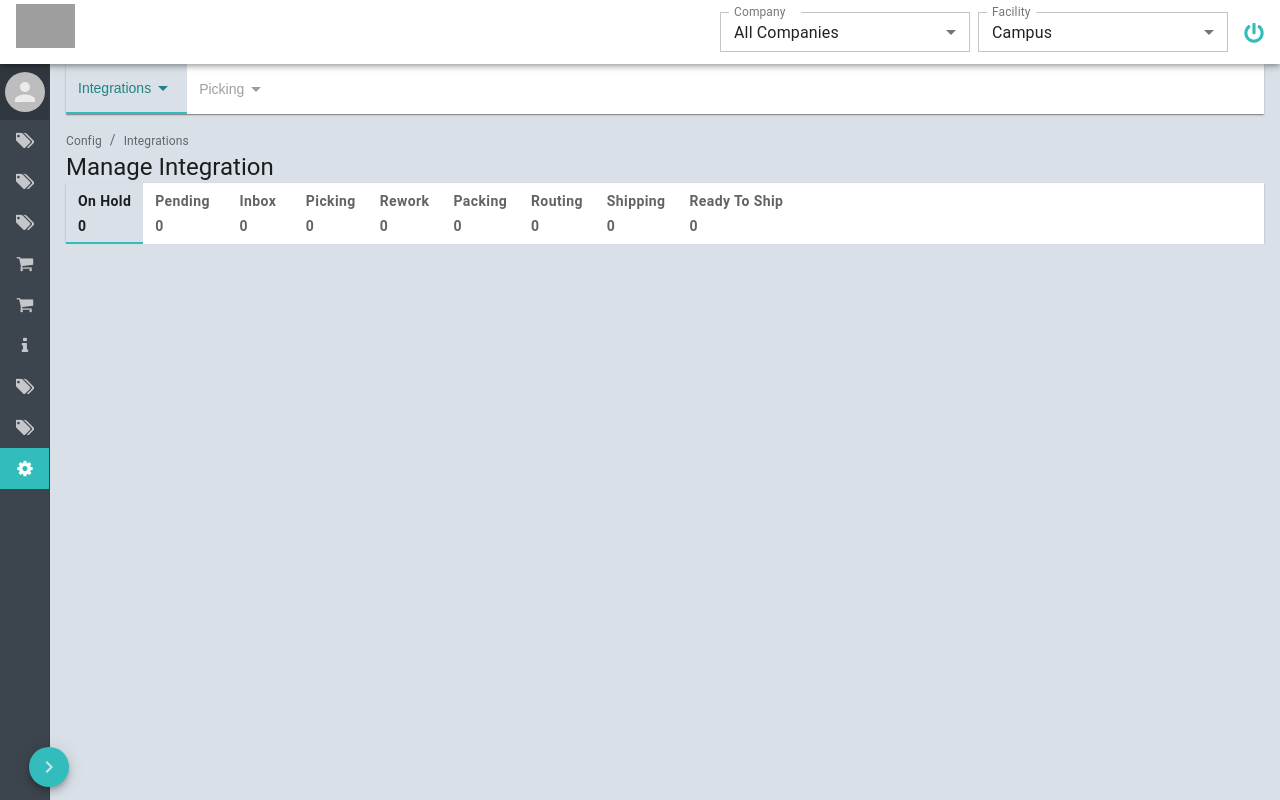
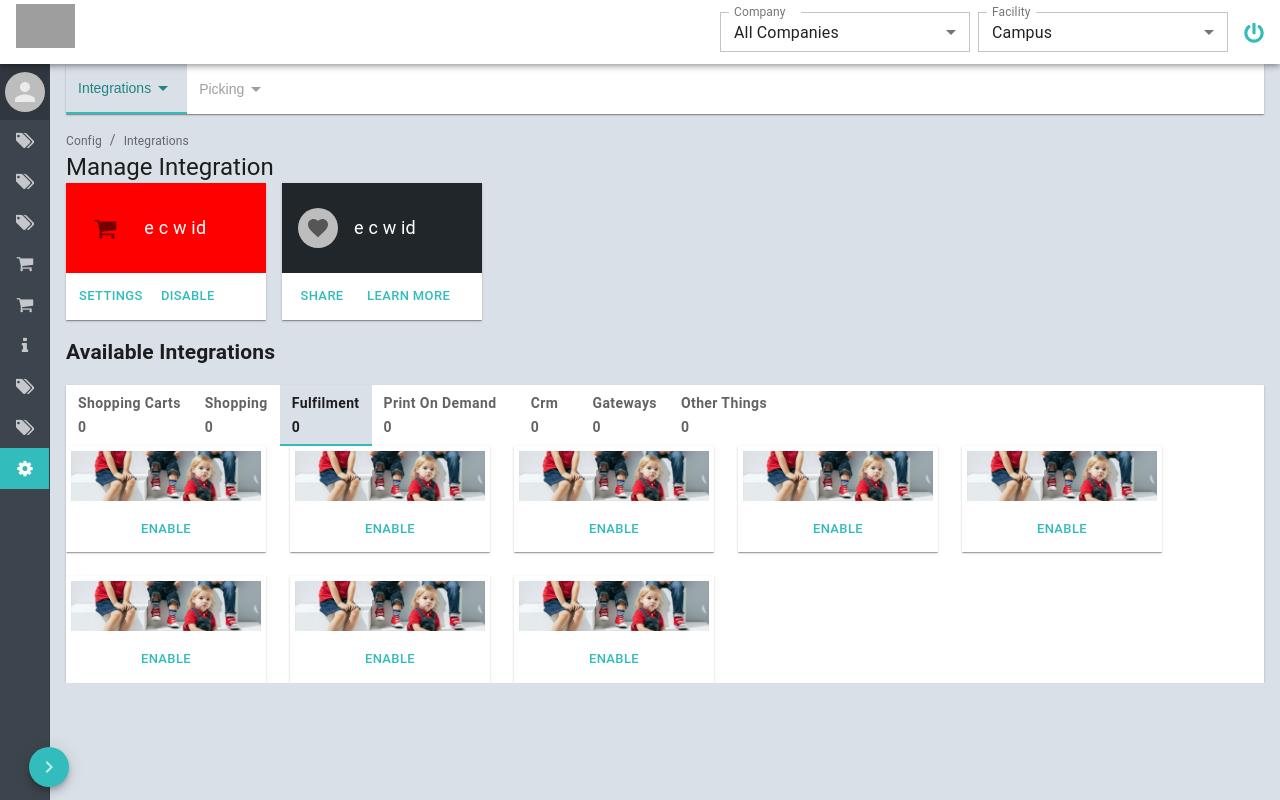
Before and after one commit to Deko898/warehouse, a React (Create React App) app: page /config/integrations/manage-integration/fulfilment in a window 1280 px wide. Built offline with nearby package versions, Linux system fonts and the light colour scheme; sample sign-in values are in the browser's storage; grey boxes are pictures that could not be loaded.

Commit message:
added routes and css

```diff
--- /dev/null
+++ b/src/features/configure/containers/Crm/Crm.tsx
@@ -0,0 +1,8 @@
+import React from 'react';
+import ComingSoon from '../../../../common/components/ComingSoon/ComingSoon';
+
+const Crm: React.FunctionComponent = () => {
+	return <ComingSoon />;
+};
+
+export default Crm;
--- /dev/null
+++ b/src/features/configure/containers/Fulfilment/Fulfilment.tsx
@@ -0,0 +1,36 @@
+import React from 'react';
+import CardActions from '@material-ui/core/CardActions';
+import Button from '@material-ui/core/Button';
+import { Card, Grid } from '@material-ui/core';
+import CardMedia from '@material-ui/core/CardMedia';
+import imgMiki from '../../../../assets/images/miki_house.jpg';
+
+const arr = [1, 2, 3, 4, 5, 6, 7, 8];
+
+const Fulfilment: React.FunctionComponent = () => {
+	return (
+		<Grid container spacing={3}>
+			{arr.map(n => (
+							<Grid item>
+							<Card style={{ width: '200px' }}>
+								<CardMedia
+									style={{ padding: '5px' }}
+									component='img'
+									alt='Contemplative Reptile'
+									height='60px'
+									image={imgMiki}
+									title='Contemplative Reptile'
+								/>
+								<CardActions style={{ justifyContent: 'center' }}>
+									<Button size='small' color='primary'>
+										Enable
+									</Button>
+								</CardActions>
+							</Card>
+						</Grid>
+			))}
+		</Grid>
+	);
+};
+
+export default Fulfilment;
--- /dev/null
+++ b/src/features/configure/containers/Gateways/Gateways.tsx
@@ -0,0 +1,8 @@
+import React from 'react';
+import ComingSoon from '../../../../common/components/ComingSoon/ComingSoon';
+
+const Gateways: React.FunctionComponent = () => {
+	return <ComingSoon />;
+};
+
+export default Gateways;
--- a/src/features/configure/containers/ManageIntegration.tsx
+++ b/src/features/configure/containers/ManageIntegration.tsx
@@ -8,11 +8,17 @@ import {
   } from "react-router-dom";
 import React from "react";
 import AppBreadcrumbs from "../../../common/components/BreadCrumbs/BreadCrumbs";
-import {configureRoutes} from '../routes/ConfigureRoutes';
+import {configureRoutes, availableIntegrations} from '../routes/ConfigureRoutes';
 import ComponentTabs from "../../../common/components/ComponentTabs/ComponentTabs";
-import { CardContent, Card } from "@material-ui/core";
-import { orderPipelineRoutes } from "../../orders/routes/OrdersRoutes";
+import { CardContent, Card, Grid } from "@material-ui/core";
 import useOrderStyles from "../../orders/containers/OrdersStyles";
+import Avatar from '@material-ui/core/Avatar';
+import CardHeader from '@material-ui/core/CardHeader';
+import FavoriteIcon from '@material-ui/icons/Favorite';
+import IconButton from '@material-ui/core/IconButton';
+import CardActions from '@material-ui/core/CardActions';
+import Button from '@material-ui/core/Button';
+
   const ManageIntegration: React.FunctionComponent<RouteComponentProps> = ({
     match,
     location
@@ -23,17 +29,66 @@ import useOrderStyles from "../../orders/containers/OrdersStyles";
     return (
         <>
         <AppBreadcrumbs breadcrumbs={breadcrumbs} />
+
+
+        <Grid container spacing={2}>
+          <Grid item >
+          <Card style={{width: '200px'}}>
+        <CardHeader style={{height: '90px', background: 'red'}}
+        avatar={
+          <IconButton aria-label="add to favorites">
+          <i className="fa fa-shopping-cart" aria-hidden="true"></i>
+        </IconButton>
+        }
+
+        title="e c w id"
+      />
+          <CardActions>
+        <Button size="small" color="primary">
+          Settings
+        </Button>
+        <Button size="small" color="primary">
+          Disable
+        </Button>
+      </CardActions>
+        </Card>
+          </Grid>
+          <Grid item xs={12} sm={6} md={3}>
+          <Card style={{width: '200px'}}>
+        <CardHeader style={{height: '90px'}}
+        avatar={
+          <Avatar aria-label="recipe" >
+          <IconButton aria-label="add to favorites">
+          <FavoriteIcon />
+        </IconButton>
+          </Avatar>
+        }
+
+        title="e c w id"
+      />
+          <CardActions>
+        <Button size="small" color="primary">
+          Share
+        </Button>
+        <Button size="small" color="primary">
+          Learn More
+        </Button>
+      </CardActions>
+        </Card>
+          </Grid>
+          </Grid>
+          <h2>Available Integrations</h2>
         <Card>
         <CardContent className={classes.root}>
           <ComponentTabs
-            routes={orderPipelineRoutes}
+            routes={availableIntegrations}
             showExtraInfo={true}
             withDivider={false}
           />
           <Route exact path={match.path}>
-            {<Redirect to={`${match.path}/inbox`} />}
+            {<Redirect to={`${match.path}/fulfilment`} />}
           </Route>
-          {orderPipelineRoutes.map((route: any) => (
+          {availableIntegrations.map((route: any) => (
             <Route
               path={`${match.path}${route.path}`}
               key={route.path}
--- /dev/null
+++ b/src/features/configure/containers/OtherThings/OtherThings.tsx
@@ -0,0 +1,8 @@
+import React from 'react';
+import ComingSoon from '../../../../common/components/ComingSoon/ComingSoon';
+
+const OtherThings: React.FunctionComponent = () => {
+	return <ComingSoon />;
+};
+
+export default OtherThings;
--- /dev/null
+++ b/src/features/configure/containers/Print/Print.tsx
@@ -0,0 +1,8 @@
+import React from 'react';
+import ComingSoon from '../../../../common/components/ComingSoon/ComingSoon';
+
+const Print: React.FunctionComponent = () => {
+	return <ComingSoon />;
+};
+
+export default Print;
--- /dev/null
+++ b/src/features/configure/containers/Shopping/Shopping.tsx
@@ -0,0 +1,8 @@
+import React from 'react';
+import ComingSoon from '../../../../common/components/ComingSoon/ComingSoon';
+
+const Shopping: React.FunctionComponent = () => {
+	return <ComingSoon />;
+};
+
+export default Shopping;
--- /dev/null
+++ b/src/features/configure/containers/ShoppingCarts/ShoppingCarts.tsx
@@ -0,0 +1,8 @@
+import React from 'react';
+import ComingSoon from '../../../../common/components/ComingSoon/ComingSoon';
+
+const ShoppingCarts: React.FunctionComponent = () => {
+	return <ComingSoon />;
+};
+
+export default ShoppingCarts;
--- a/src/features/configure/routes/ConfigureRoutes.tsx
+++ b/src/features/configure/routes/ConfigureRoutes.tsx
@@ -1,5 +1,12 @@
 import Integrations from "../containers/Integrations";
 import ManageIntegration from '../containers/ManageIntegration';
+import ShoppingCarts from "../containers/ShoppingCarts/ShoppingCarts";
+import Shopping from "../containers/Shopping/Shopping";
+import Fulfilment from "../containers/Fulfilment/Fulfilment";
+import Print from "../containers/Print/Print";
+import Crm from "../containers/Crm/Crm";
+import Gateways from "../containers/Gateways/Gateways";
+import OtherThings from "../containers/OtherThings/OtherThings";
 
 export const configureRoutes = [
     {
@@ -51,3 +58,13 @@ export const configureRoutes = [
         ],
       },
   ];
+
+export const availableIntegrations = [
+  { name: "Shopping carts", path: "/carts", activeIndex: 0, component: ShoppingCarts },
+  { name: "Shopping", path: "/shopping", activeIndex: 1, component: Shopping },
+  { name: "Fulfilment", path: "/fulfilment", activeIndex: 2, component: Fulfilment },
+  { name: "Print on demand", path: "/print", activeIndex: 3, component: Print },
+  { name: "Crm", path: "/crm", activeIndex: 4, component: Crm },
+  { name: "Gateways", path: "/gateways", activeIndex: 5, component: Gateways },
+  { name: "Other Things", path: "/other", activeIndex: 6, component: OtherThings }
+]
```
